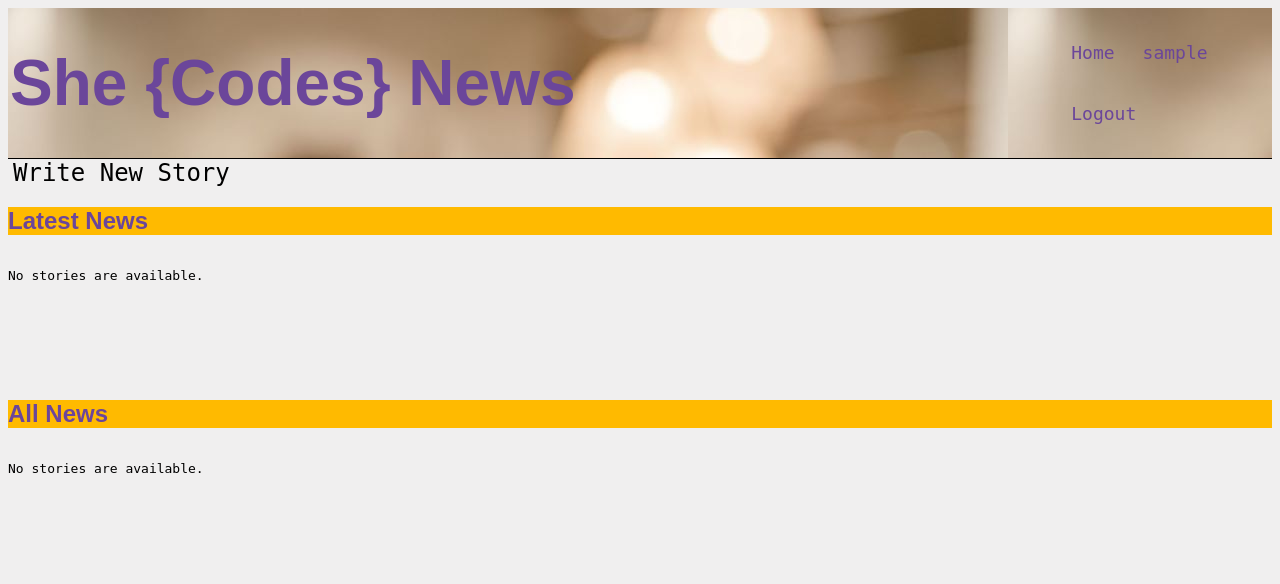
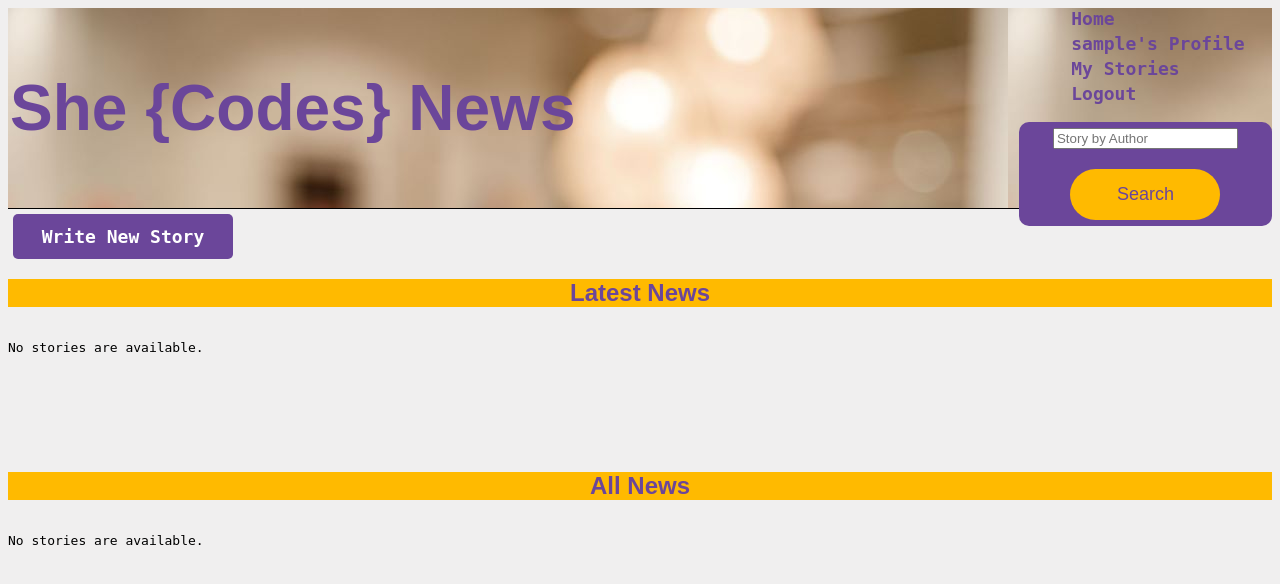
Before and after one commit to SheCodesAus/she-codes-django-news-project-KarthikaVC, a Django app: page /news/ in a window 1280 px wide. Shown: the top 584 px of the page. Run offline with Django 4.2, Linux system fonts and the light colour scheme; the visitor is signed in with stand-in values (Sample User, id 1); data that the repository does not hold is empty; parts of the project's set-up code (start-up, migrations or seed data) failed here and were passed over; some web fonts are replaced.

Commit message:
Code Changes_2

```diff
--- a/she_codes_news/news/static/news/styles.css
+++ b/she_codes_news/news/static/news/styles.css
@@ -16,7 +16,7 @@
     grid-template-rows: 1fr 1fr 1fr;
     gap: 1px 1px;
     grid-template-areas: "left-1 right-1" "left-1 right-2" "left-1 right-3";
-    max-height: 500px;
+    max-height: 800px; /*Added by Karthika V*/
 }
 
 #story-card-1 {
--- a/she_codes_news/news/templates/news/index.html
+++ b/she_codes_news/news/templates/news/index.html
@@ -8,21 +8,27 @@
 
 
 {% block content %}
-<a class="div-link" href="{% url 'news:newStory' %}">Write New Story</a>
-    <h2>Latest News</h2>
+
+{% if request.user.is_authenticated %}
+    <a class="div-link" href="{% url 'news:newStory' %}">Write New Story</a>
+{% else %}
+
+{% endif %}
+    <h2 style="text-align: center;">Latest News</h2>
 
     <div id="latest-stories">
         {% if latest_stories %}
             {% for story in latest_stories %}
             <!-- <p>{{ story.title }}</p> -->
                 {% include "./storyCard.html" with story=story position=forloop.counter %}
+
             {% endfor %}
         {% else %}
             <p>No stories are available.</p>
         {% endif %}
     </div>
 
-    <h2>All News</h2><!-- Added by Karthika V-->
+    <h2 style="text-align: center;">All News</h2><!-- Added by Karthika V-->
     <div id="all-stories">
         {% if latest_stories %}
             {% for story in all_stories %}
--- a/she_codes_news/news/urls.py
+++ b/she_codes_news/news/urls.py
@@ -1,10 +1,15 @@
 from django.urls import path
 from . import views
+
 
 app_name = 'news'
 
 urlpatterns = [
     path('', views.IndexView.as_view(), name='index'),
     path('<int:pk>/', views.StoryView.as_view(), name='story'),
-    path('add-story/', views.AddStoryView.as_view(), name='newStory')
+    path('add-story/', views.AddStoryView.as_view(), name='newStory'),
+    path('myStories/',views.MyStoriesView.as_view(),name='myStories'),
+    path('search_author/',views.search_author,name='search_author'),
+    path('post_delete/<int:pk>/',views.post_delete,name='post_delete'),
+    path('post_edit/<int:pk>/',views.post_edit,name='post_edit'),
 ]
--- a/she_codes_news/news/views.py
+++ b/she_codes_news/news/views.py
@@ -3,6 +3,43 @@
 from .models import NewsStory
 from .forms import StoryForm
 
+# Added by Karthika V
+from django.shortcuts import render ,redirect
+
+
+def search_author(request):
+    if request.method == "POST":
+        searched = request.POST['searched']
+        # print(searched)
+        # Doing DB search here
+        authors = NewsStory.objects.filter(author__username__contains = searched)
+        return render(request,'news/search_by_author.html',{'searched':searched,'authors':authors})
+
+    else:
+        return render(request,'news/search_by_author.html',{})
+
+def post_delete(request,pk):
+    story = NewsStory.objects.get(id=pk)
+
+    if request.method == "POST":
+        story.delete()
+        return redirect('news:index')
+
+    return render(request,'news/post_delete.html',{'story':story})
+
+def post_edit(request,pk):
+    story = NewsStory.objects.get(id=pk)
+    form = StoryForm(instance=story)
+
+    if request.method == "POST":
+
+        form = StoryForm(request.POST,instance=story)
+        if form.is_valid():
+            form.save()
+
+            return redirect('news:index')
+
+    return render(request,'news/post_edit.html',{'form':form})
 
 class IndexView(generic.ListView):
     template_name = 'news/index.html'
@@ -31,3 +68,13 @@
     def form_valid(self,form):
         form.instance.author = self.request.user
         return super().form_valid(form)
+
+class MyStoriesView(generic.ListView):
+    template_name ='news/myStories.html'
+
+    def get_queryset(self):
+        return NewsStory.objects.all()
+    def get_context_data(self, **kwargs):
+        context = super().get_context_data(**kwargs)
+        context['user_stories'] = NewsStory.objects.filter(author=self.request.user)
+        return context
--- a/she_codes_news/static/styles.css
+++ b/she_codes_news/static/styles.css
@@ -10,12 +10,12 @@
     justify-content: space-between;
     border-bottom: 1px solid #000;/*Added by Karthika V*/
     background-image: url("news/images/cupcake-1.jpg");
-    height: 150px;
+    height: 200px;
 }
 
 img {
-   /* filter: grayscale(100%); Removed and updated by Karthika V*/
-   filter: none;
+/* filter: grayscale(100%); Removed and updated by Karthika V*/
+filter: none;
 }
 
 h1 {
@@ -56,14 +56,25 @@
 
 }
 a.div-link{
-    font-size: 24px;
+    font-size: 18px;
     margin: 5px;
+
+    display: block;
+    width: 200px;
+    height: 25px;
+    background: #6b469a;
+    padding: 10px;
+    text-align: center;
+    border-radius: 5px;
+    color: white;
+    font-weight: bold;
+    line-height: 25px;
 }
 /*Added by Karthika V - START CODE*/
 nav ul li{
     display: inline-block;
     list-style: none;
-    margin: 20px 10px;
+    margin: 2px 10px;
 
 }
 nav ul li a{
@@ -71,8 +82,9 @@
     text-decoration: none;
     font-size: 18px;
     position: relative;
+    font-weight: 900
     }
-/*Added by Karthika V - END CODE*/
+
 a, p {
     font-family: monospace;
 }
@@ -101,3 +113,66 @@
     margin: 20px auto 0;
     border-radius: 30px;
 }
+.btn-account-class{
+    padding: 15px;
+    background-color: #ffba00;
+    color: #6b469a;
+    font-size: 18px;
+    border: 0;
+    outline: none;
+    cursor:pointer;
+    width: 150px;
+    margin: 20px auto 0;
+    border-radius: 30px;
+}
+
+.del-link1{
+    font-size: 18px;
+    margin: 5px;
+    display: block;
+    width: 100px;
+    height: 25px;
+    background: #ffba00;
+    padding: 10px;
+    text-align: center;
+    border-radius: 5px;
+    color: white;
+    font-weight: bold;
+    line-height: 25px;
+}
+.del-link2{
+    font-size: 18px;
+    margin: 5px;
+    display: block;
+    width: 100px;
+    height: 50px;
+    background: #ffba00;
+    padding: 10px;
+    text-align: center;
+    border-radius: 5px;
+    color: white;
+    font-weight: bold;
+    line-height: 25px;
+}
+.btn-search-class{
+    padding: 15px;
+    background-color: #ffba00;
+    color: #6b469a;
+    font-size: 18px;
+    border: 0;
+    outline: none;
+    cursor:pointer;
+    width: 150px;
+    margin: 20px auto 0;
+    border-radius: 30px;
+}
+.form-class{
+    background: #6b469a;
+    display: flex;
+    flex-direction: column;
+    padding: 0.5vw 1vw;
+    width: 90%;
+    max-width: 600px;
+    border-radius: 10px;
+}
+/*Added by Karthika V - END CODE*/
--- a/she_codes_news/templates/nav.html
+++ b/she_codes_news/templates/nav.html
@@ -3,10 +3,16 @@
 
     <li><a href="{% url 'news:index' %}">Home</a></li>
     {% if request.user.is_authenticated %}
-        <li><a href="#">{{ user.username }}</a></li>
+        <li><a href="{% url 'users:viewAccount' request.user.id %}"> {{ user.username }}'s Profile</a></li>
+        <li><a href="{% url 'news:myStories' %}">My Stories</a> </li>
         <li><a href="{% url 'logout' %}">Logout</a></li>
     {% else %}
         <li><a href="{% url 'login' %}">Login</a></li>
     {% endif %}
     </ul>
+    <form class="form-class" method=POST action="{% url 'news:search_author' %}">
+        {% csrf_token %}
+        <input type="search" placeholder="Story by Author" aria-label="Search" name="searched">
+        <button class="btn-search-class" type="submit">Search</button>
+    </form>
 </nav>
--- a/she_codes_news/users/templates/registration/login.html
+++ b/she_codes_news/users/templates/registration/login.html
@@ -6,5 +6,7 @@
     {% csrf_token %}
     {{ form.as_p }}
     <button type="submit">Login</button>
+    <button><a href="{% url 'users:createAccount' %}">Create Account</a></button>
 </form>
+
 {% endblock %}
--- a/she_codes_news/users/urls.py
+++ b/she_codes_news/users/urls.py
@@ -1,8 +1,17 @@
 from django.urls import path
-from .views import CreateAccountView
+from .views import CreateAccountView, EditProfilePageView,PasswordsChangeView
+from .views import ProfileView
+
+# Added by Karthika V
+from django.contrib.auth import views as auth_views
+from . import views
 
 app_name ='users'
 
 urlpatterns = [
     path('create-account/', CreateAccountView.as_view(), name='createAccount'),
+    path('<int:pk>/view-profile',ProfileView.as_view(),name='viewAccount'),
+    path('edit_profile_page/',EditProfilePageView.as_view(),name='edit_profile_page'),
+    path('change-password/', PasswordsChangeView.as_view(),name='change-password'),
+    path('password_success',views.password_success,name='password_success'),
 ]
```
Also changed, not shown: she_codes_news/news/templates/news/createStory.html (+11 -5 lines), she_codes_news/news/templates/news/myStories.html (added, +17 -0 lines), she_codes_news/news/templates/news/post_delete.html (added, +17 -0 lines), she_codes_news/news/templates/news/post_edit.html (added, +13 -0 lines), she_codes_news/news/templates/news/search_by_author.html (added, +18 -0 lines), she_codes_news/news/templates/news/storyCard.html (+11 -2 lines), she_codes_news/users/forms.py (+15 -1 lines), she_codes_news/users/templates/users/change-password.html (added, +14 -0 lines), she_codes_news/users/templates/users/edit_profile_page.html (added, +15 -0 lines), she_codes_news/users/templates/users/password_success.html (added, +8 -0 lines), she_codes_news/users/templates/users/viewAccount.html (added, +15 -0 lines), she_codes_news/users/views.py (+31 -1 lines).
